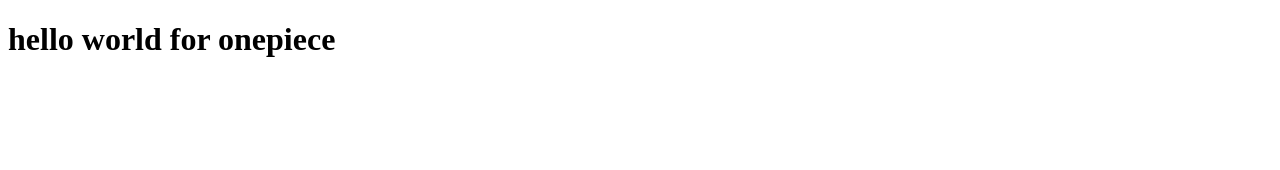
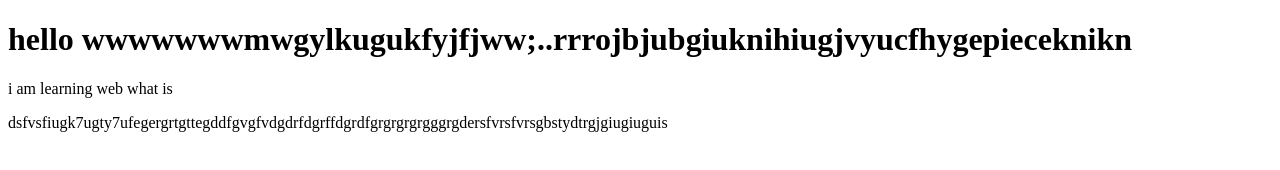
Before and after one commit to prathik791/personal-fortfolio, a plain HTML site: page index.html in a window 1280 px wide. Drawn offline with Linux system fonts and the light colour scheme.

Commit message:
added  p tag

```diff
--- a/index.html
+++ b/index.html
@@ -3,9 +3,11 @@
     <head>
         <meta charset="UTF-8">
         <meta name="viewport" content="width=device-width,initial-scale=1.0">
-        <title>onepiece personal portfolio</title>
+        <title>prathik   personal portfolio</title>
     </head>
     <body>
-        <h1>hello world for onepiece</h1>
+        <h1>hello wwwwwwwmwgylkugukfyjfjww;..rrrojbjubgiuknihiugjvyucfhygepieceknikn</h1>
+        <p>i am learning web what is </p>
+        <p>dsfvsfiugk7ugty7ufegergrtgttegddfgvgfvdgdrfdgrffdgrdfgrgrgrgrgggrgdersfvrsfvrsgbstydtrgjgiugiuguis</p>
     </body>
 </html>
```
